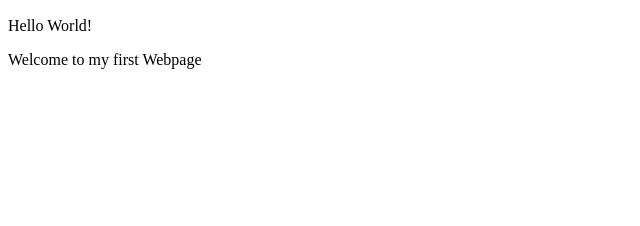
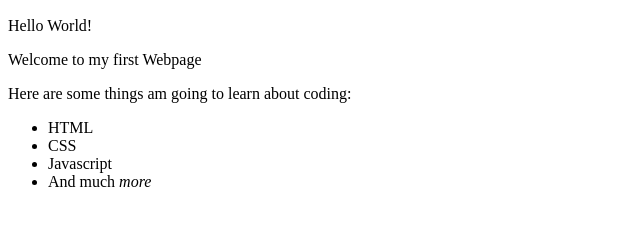
Before and after one commit to KoomeA/my-first-website, a plain HTML site: page index.html in a window 1280 px wide. Shown: the part 110-336 px from the top of the page, without its empty margins (0-640 px from the left). Drawn offline with Linux system fonts and the light colour scheme.

Commit message:
add first list

```diff
--- a/index.html
+++ b/index.html
@@ -12,6 +12,14 @@
   <p>Hello World!</p>
   <p>Welcome to my first Webpage</p>
 
+  <p>Here are some things am going to learn about coding:</p>
+  <ul>
+    <li>HTML</li>
+    <li>CSS</li>
+    <li>Javascript</li>
+    <li>And much <em>more</em></li>
+  </ul>
+
 </body>
 
 </html>
```
